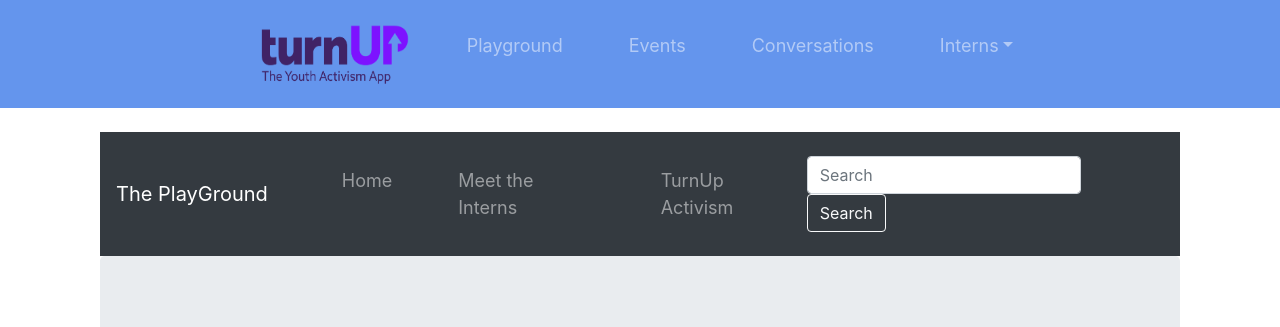
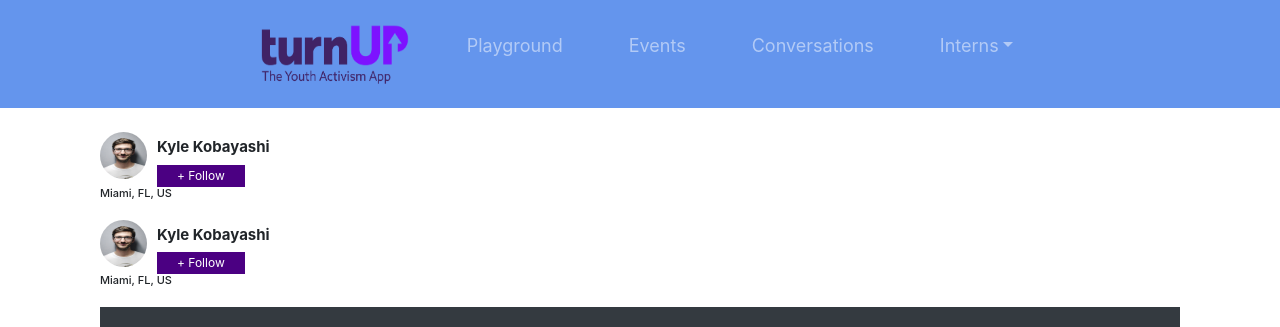
Before and after one commit to tmalik8/ReactPlayground, a React (Create React App) app: page / in a window 1280 px wide. Shown: the top 327 px of the page. Built offline with nearby package versions, Linux system fonts and the light colour scheme.

Commit message:
created PeopleComponent

```diff
--- /dev/null
+++ b/src/components/PeopleComponent.js
@@ -0,0 +1,25 @@
+import React from 'react';
+import Image from 'react-bootstrap/Image';
+import {Form} from "react-bootstrap";
+import '../styles/PeopleComponent.css';
+import profilePic from '../resources/profilePicture.jpeg'
+
+const PeopleComponent = (props) => {
+
+    const person = {firstName: "Kyle",
+                    lastName: "Kobayashi",
+                    city: "Miami",
+                    state: "FL",
+                    country: "US"}
+
+    return (
+        <Form className="profile">
+            <Image className="profilePicture" src={profilePic}/>
+            <h1 className="profileName">{person.firstName} {person.lastName}</h1>
+            <button className="followButton">+ Follow</button>
+            <h2 className="profileLocation">{person.city}, {person.state}, {person.country}</h2>
+        </Form>
+    );
+};
+
+export default PeopleComponent;
--- a/src/components/Playground.js
+++ b/src/components/Playground.js
@@ -21,6 +21,7 @@ import NavBar from "./navBar"
 import PopOverTrigger from "./PopOverButton";
 import LanguageList from './LanguageList';
 import JokeModal from "./JokeModal";
+import PeopleComponent from "./PeopleComponent";
 
 
 
@@ -107,6 +108,8 @@ const Playground = () => {
   const NavTitle = ['The PlayGround', 'Home', 'Meet the Interns', 'TurnUp Activism'];
   return (
     <Container>
+      <PeopleComponent />
+      <PeopleComponent />
       <NavBar NavTitles={NavTitle}/>
       <Jumbotron>
         <h1 className="header">TurnUp React Playground</h1>
--- /dev/null
+++ b/src/styles/PeopleComponent.css
@@ -0,0 +1,33 @@
+.profilePicture {
+    float: left;
+    width: 47px;
+    height: 47px;
+    border-radius: 23.5px;
+    margin-right: 10px;
+    resize: 'contain';
+    flex: 1;
+}
+
+.profileName {
+    padding-top: 8px;
+    font-size: 15px;
+    font-weight: bold;
+    line-height: 90%;
+}
+
+.profileLocation {
+    font-size: 11px;
+    padding-bottom: 10px;
+}
+.profile {
+    padding-bottom: 2px;
+}
+.followButton {
+    background-color: indigo;
+    color: white;
+    text-align: center;
+    padding: 2px 20px;
+    font-size: 12px;
+    border: none;
+    text-decoration: none;
+}
```
Also changed, not shown: src/resources/profilePicture.jpeg (added).
